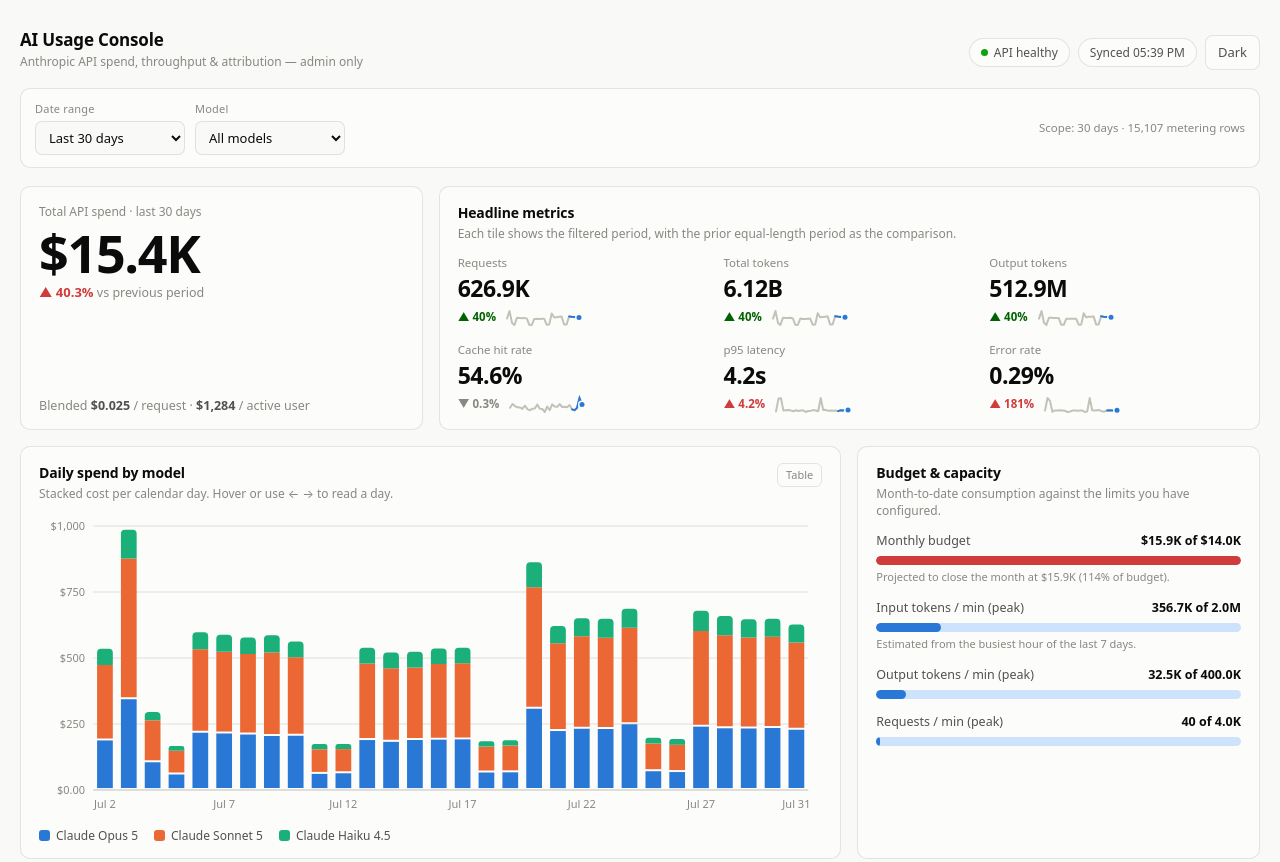
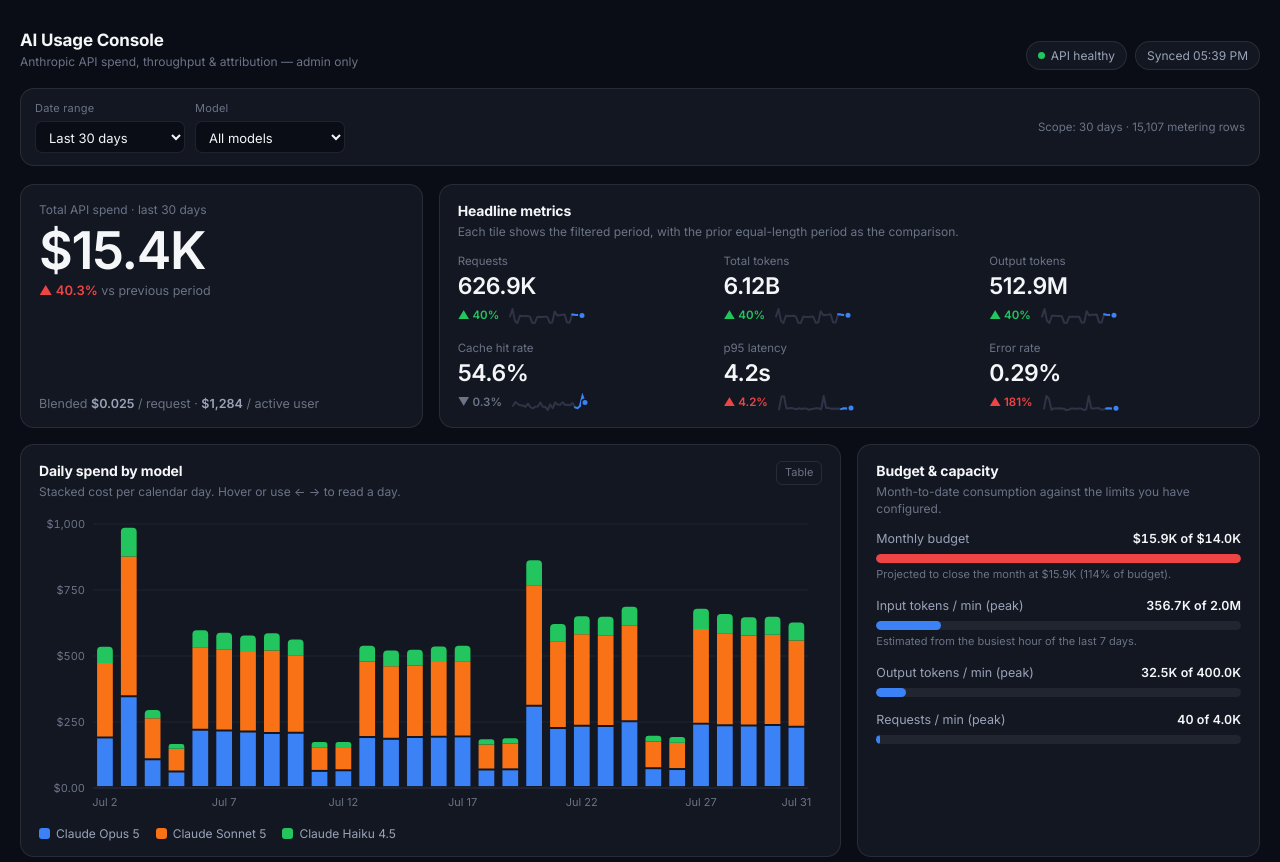
Before and after one commit to giangarone/Prime-Automation-API-Dashboard, a plain HTML site: page index.html in a window 1280 px wide. Shown: the top 862 px of the page. Drawn offline with Linux system fonts and the light colour scheme.

Commit message:
updated style

```diff
--- a/index.html
+++ b/index.html
@@ -5,107 +5,66 @@
   <meta charset="utf-8" />
   <meta name="viewport" content="width=device-width, initial-scale=1" />
   <title>AI Usage Console — Anthropic API</title>
+  <link rel="preconnect" href="https://fonts.googleapis.com">
+  <link rel="preconnect" href="https://fonts.gstatic.com" crossorigin>
+  <link href="https://fonts.googleapis.com/css2?family=Inter:wght@400;500;600;700&display=swap" rel="stylesheet">
   <style>
     /* ============================================================
-   TOKENS
+   TOKENS — matched to the Prime Automation AI admin dashboard
    ============================================================ */
     :root {
-      color-scheme: light;
+      color-scheme: dark;
 
       /* surfaces & ink */
-      --surface-1: #fcfcfb;
+      --surface-1: #131722;
       /* card / chart surface */
-      --page: #f9f9f7;
-      --text-primary: #0b0b0b;
-      --text-secondary: #52514e;
-      --text-muted: #898781;
-      --grid: #e1e0d9;
-      --axis: #c3c2b7;
-      --border: rgba(11, 11, 11, 0.10);
-      --ghost: rgba(11, 11, 11, 0.04);
-      --ghost-strong: rgba(11, 11, 11, 0.07);
+      --page: #0a0d16;
+      --text-primary: #f5f6f8;
+      --text-secondary: #9aa3b8;
+      --text-muted: #6b7386;
+      --grid: #1f2433;
+      --axis: #2a3040;
+      --border: rgba(255, 255, 255, 0.09);
+      --ghost: rgba(255, 255, 255, 0.045);
+      --ghost-strong: rgba(255, 255, 255, 0.08);
 
       /* categorical — fixed order, never cycled */
-      --series-1: #2a78d6;
+      --series-1: #3b82f6;
       /* blue    */
-      --series-2: #eb6834;
+      --series-2: #f97316;
       /* orange  */
-      --series-3: #1baf7a;
-      /* aqua    */
-      --series-4: #eda100;
-      /* yellow  */
-      --series-5: #e87ba4;
-      /* magenta */
-      --de-emphasis: #c3c2b7;
+      --series-3: #22c55e;
+      /* green   */
+      --series-4: #eab308;
+      /* amber   */
+      --series-5: #a855f7;
+      /* purple  */
+      --de-emphasis: #2e3446;
 
       /* sequential (blue) */
-      --seq-100: #cde2fb;
-      --seq-150: #b7d3f6;
-      --seq-200: #9ec5f4;
-      --seq-250: #86b6ef;
-      --seq-300: #6da7ec;
-      --seq-350: #5598e7;
-      --seq-400: #3987e5;
-      --seq-450: #2a78d6;
-      --seq-500: #256abf;
-      --seq-550: #1c5cab;
-      --seq-600: #184f95;
-      --seq-650: #104281;
-      --seq-700: #0d366b;
+      --seq-100: #16213a;
+      --seq-150: #182848;
+      --seq-200: #1b3157;
+      --seq-250: #1e3c6c;
+      --seq-300: #214980;
+      --seq-350: #275792;
+      --seq-400: #2e66a4;
+      --seq-450: #3b82f6;
+      --seq-500: #4d8ef7;
+      --seq-550: #5f9af8;
+      --seq-600: #7aacf9;
+      --seq-650: #96bffb;
+      --seq-700: #b9d8fd;
 
       /* status — fixed, never themed */
-      --good: #0ca30c;
-      --warning: #fab219;
-      --serious: #ec835a;
-      --critical: #d03b3b;
-      --delta-up-good: #006300;
-
-      --sans: system-ui, -apple-system, "Segoe UI", sans-serif;
-      --radius: 10px;
-    }
-
-    @media (prefers-color-scheme: dark) {
-      :root:where(:not([data-theme="light"])) {
-        color-scheme: dark;
-        --surface-1: #1a1a19;
-        --page: #0d0d0d;
-        --text-primary: #ffffff;
-        --text-secondary: #c3c2b7;
-        --text-muted: #898781;
-        --grid: #2c2c2a;
-        --axis: #383835;
-        --border: rgba(255, 255, 255, 0.10);
-        --ghost: rgba(255, 255, 255, 0.05);
-        --ghost-strong: rgba(255, 255, 255, 0.09);
-        --series-1: #3987e5;
-        --series-2: #d95926;
-        --series-3: #199e70;
-        --series-4: #c98500;
-        --series-5: #d55181;
-        --de-emphasis: #383835;
-        --delta-up-good: #0ca30c;
-      }
-    }
-
-    :root[data-theme="dark"] {
-      color-scheme: dark;
-      --surface-1: #1a1a19;
-      --page: #0d0d0d;
-      --text-primary: #ffffff;
-      --text-secondary: #c3c2b7;
-      --text-muted: #898781;
-      --grid: #2c2c2a;
-      --axis: #383835;
-      --border: rgba(255, 255, 255, 0.10);
-      --ghost: rgba(255, 255, 255, 0.05);
-      --ghost-strong: rgba(255, 255, 255, 0.09);
-      --series-1: #3987e5;
-      --series-2: #d95926;
-      --series-3: #199e70;
-      --series-4: #c98500;
-      --series-5: #d55181;
-      --de-emphasis: #383835;
-      --delta-up-good: #0ca30c;
+      --good: #22c55e;
+      --warning: #eab308;
+      --serious: #f97316;
+      --critical: #ef4444;
+      --delta-up-good: #22c55e;
+
+      --sans: "Inter", system-ui, -apple-system, "Segoe UI", sans-serif;
+      --radius: 14px;
     }
 
     /* ============================================================
@@ -136,7 +95,7 @@
     h2,
     h3 {
       margin: 0;
-      font-weight: 600;
+      font-weight: 700;
       letter-spacing: -0.01em;
     }
 
@@ -170,9 +129,9 @@
     .brand-mark {
       width: 30px;
       height: 30px;
-      border-radius: 8px;
+      border-radius: 9px;
       flex: none;
-      background: linear-gradient(150deg, var(--series-1), var(--seq-650));
+      background: linear-gradient(135deg, #fb923c, #a855f7);
       display: grid;
       place-items: center;
       color: #fff;
@@ -214,22 +173,6 @@
       flex: none;
     }
 
-    .btn {
-      background: var(--surface-1);
-      border: 1px solid var(--border);
-      border-radius: 8px;
-      padding: 7px 12px;
-      font-size: 13px;
-      cursor: pointer;
-      color: var(--text-secondary);
-    }
-
-    .btn:hover {
-      background: var(--ghost);
-      color: var(--text-primary);
-    }
-
-    .btn:focus-visible,
     .chart:focus-visible,
     select:focus-visible,
     input:focus-visible {
@@ -593,18 +536,7 @@
       border-radius: 5px;
       margin-top: 6px;
       overflow: hidden;
-      background: var(--seq-100);
-    }
-
-    :root[data-theme="dark"] .meter-track,
-    :root:where(:not([data-theme="light"])) .meter-track {
-      background: var(--seq-700);
-    }
-
-    @media (prefers-color-scheme: light) {
-      :root:where(:not([data-theme="dark"])) .meter-track {
-        background: var(--seq-100);
-      }
+      background: rgba(255, 255, 255, 0.06);
     }
 
     .meter-fill {
@@ -739,13 +671,9 @@
       width: 64px;
       height: 6px;
       border-radius: 3px;
-      background: var(--seq-100);
+      background: rgba(255, 255, 255, 0.06);
       overflow: hidden;
       flex: none;
-    }
-
-    :root[data-theme="dark"] .bar-cell .track {
-      background: var(--seq-700);
     }
 
     .bar-cell .fill {
@@ -847,7 +775,6 @@
       <div class="topbar-actions">
         <span class="pill"><span class="dot" style="background:var(--good)"></span> API healthy</span>
         <span class="pill" id="lastSync">Synced —</span>
-        <button class="btn" id="themeBtn" type="button">Dark</button>
       </div>
     </header>
 
@@ -2306,20 +2233,6 @@
         });
       });
 
-      const themeBtn = el("themeBtn");
-      function currentDark() {
-        const attr = document.documentElement.getAttribute("data-theme");
-        if (attr) return attr === "dark";
-        return window.matchMedia("(prefers-color-scheme: dark)").matches;
-      }
-      function syncBtn() { themeBtn.textContent = currentDark() ? "Light" : "Dark"; }
-      themeBtn.addEventListener("click", () => {
-        document.documentElement.setAttribute("data-theme", currentDark() ? "light" : "dark");
-        syncBtn();
-        render();
-      });
-      syncBtn();
-
       let rt = null;
       window.addEventListener("resize", () => {
         clearTimeout(rt);
```
